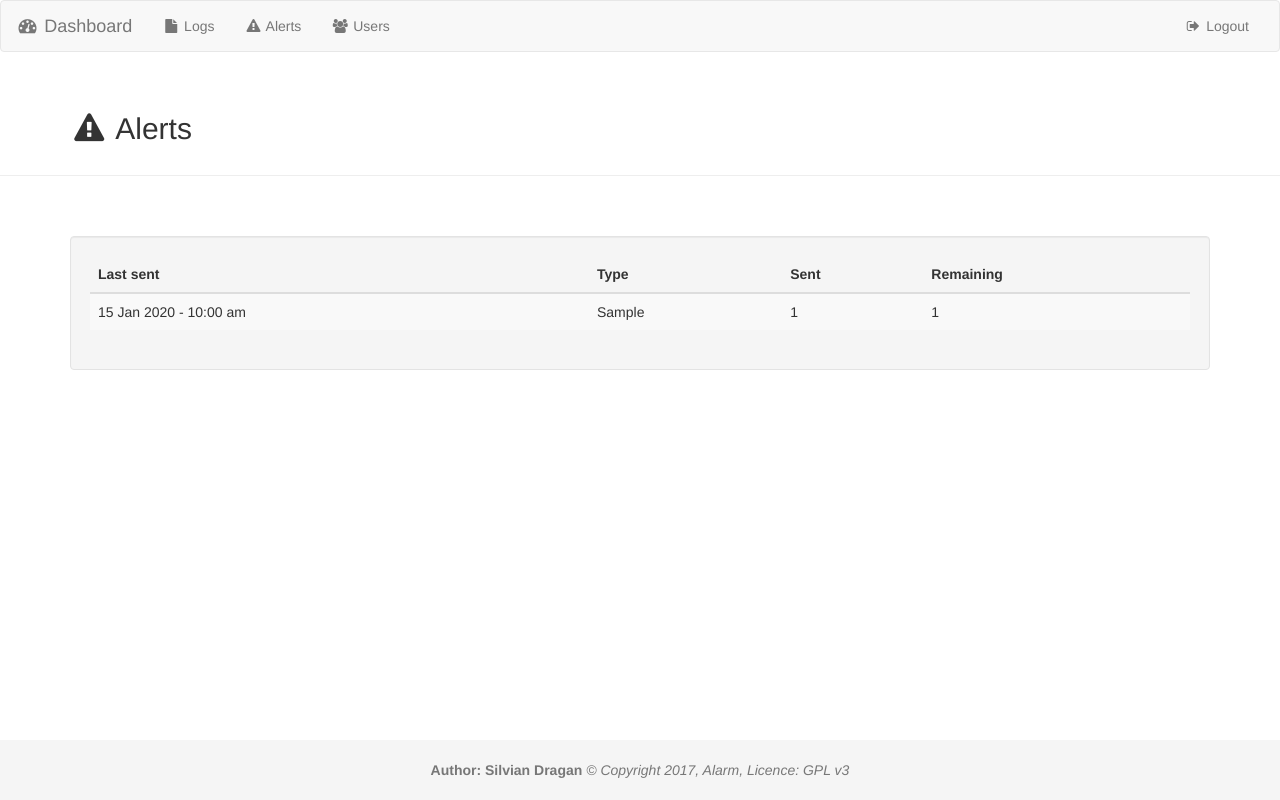
After one commit to Silvian/alarm-service, a Django app: page /alarm/alerts/ in a window 1280 px wide. The commit adds this page. Run offline with Django 3.2, Linux system fonts and the light colour scheme; a user stored in the database is signed in; tables that the repository leaves empty hold one stand-in row (values such as "Sample post"); parts of the project's set-up code (start-up, migrations or seed data) failed here and were passed over; some libraries are stand-ins or nearby versions.

Commit message:
Added and implemented alerts monitoring.

```diff
--- a/alarm/models.py
+++ b/alarm/models.py
@@ -28,12 +28,32 @@ CLIENT_STATUS = (
 
 
 class AlarmStateConfiguration(models.Model):
-    alarm_name = models.CharField(primary_key=True, max_length=20, null=False)
-    alarm_status = models.CharField(max_length=1, choices=ALARM_STATUS)
-    last_notified_time = models.DateTimeField(null=True, blank=True)
-    client_connected_state = models.CharField(max_length=1, choices=CLIENT_STATUS)
-    last_client_connected_time = models.DateTimeField(null=True, blank=True)
-    alarm_message = models.TextField(null=True, blank=True)
+
+    alarm_name = models.CharField(
+        primary_key=True,
+        max_length=20,
+        null=False
+    )
+    alarm_status = models.CharField(
+        max_length=1,
+        choices=ALARM_STATUS
+    )
+    last_notified_time = models.DateTimeField(
+        null=True,
+        blank=True
+    )
+    client_connected_state = models.CharField(
+        max_length=1,
+        choices=CLIENT_STATUS
+    )
+    last_client_connected_time = models.DateTimeField(
+        null=True,
+        blank=True
+    )
+    alarm_message = models.TextField(
+        null=True,
+        blank=True
+    )
 
     def publish(self):
         self.save()
@@ -43,7 +63,12 @@ class AlarmStateConfiguration(models.Model):
 
 
 class Alert(models.Model):
-    type = models.CharField(max_length=10, null=False, default='SMS')
+
+    type = models.CharField(
+        max_length=10,
+        null=False,
+        default='SMS'
+    )
     sent = models.PositiveIntegerField(
         verbose_name='messages sent',
         default=0
@@ -52,33 +77,63 @@ class Alert(models.Model):
         verbose_name=' messages remaining',
         default=0
     )
-    time = models.DateTimeField(null=True, blank=True)
+    time = models.DateTimeField()
+
+    class Meta:
+        get_latest_by = "time"
 
     def publish(self):
         self.time = timezone.now()
         self.save()
 
     def __str__(self):
-        return "{} - {}".format(self.type, self.time)
+        return "{} - {}".format(
+            self.type, self.time
+        )
 
 
 class Log(models.Model):
     time_stamp = models.DateTimeField()
-    door_state = models.CharField(max_length=1, choices=DOOR_STATUS)
-    alarm_state = models.CharField(max_length=1, choices=ALARM_STATUS, blank=True)
-    client_state = models.CharField(max_length=1, choices=CLIENT_STATUS, blank=True)
+    door_state = models.CharField(
+        max_length=1,
+        choices=DOOR_STATUS
+    )
+    alarm_state = models.CharField(
+        max_length=1,
+        choices=ALARM_STATUS,
+        blank=True
+    )
+    client_state = models.CharField(
+        max_length=1,
+        choices=CLIENT_STATUS,
+        blank=True
+    )
 
     def publish(self):
         self.save()
 
     def __str__(self):
-        return self.time_stamp.strftime(settings.DATE_TIME_FORMAT)
+        return self.time_stamp.strftime(
+            settings.DATE_TIME_FORMAT
+        )
 
 
 class UserProfile(models.Model):
-    name = models.CharField(max_length=200, null=False, blank=False)
-    email = models.CharField(max_length=200, null=False, blank=False)
-    mobile = models.CharField(max_length=200, null=False, blank=False)
+    name = models.CharField(
+        max_length=200,
+        null=False,
+        blank=False
+    )
+    email = models.CharField(
+        max_length=200,
+        null=False,
+        blank=False
+    )
+    mobile = models.CharField(
+        max_length=200,
+        null=False,
+        blank=False
+    )
 
     def publish(self):
         self.save()
--- /dev/null
+++ b/alarm/templates/alarm/alerts.html
@@ -0,0 +1,52 @@
+{% extends "alarm/layout.html" %}
+
+{% block heading %}
+
+  <div>
+    <br/>
+    <h2><i class="fa fa-exclamation-triangle fa-fw" aria-hidden="true"></i> Alerts</h2>
+  </div>
+
+{% endblock %}
+
+{% block body %}
+
+  <br/>
+
+  <div id="alerts-empty" class="alert alert-info" role="alert" hidden>
+      <i class="fa fa-info fa-fw" aria-hidden="true"></i>
+      No alerts status to display
+  </div>
+
+  <div id="alerts-error" class="alert alert-danger" role="alert" hidden>
+      <i class="fa fa-exclamation-circle fa-fw" aria-hidden="true"></i>
+      <span id="error-msg">Error:</span>
+  </div>
+
+  <div class="well">
+
+      <table class="table table-striped table-hover" id="alerts">
+      <thead>
+        <tr>
+          <th>Last sent</th>
+          <th>Type</th>
+          <th>Sent</th>
+          <th>Remaining</th>
+        </tr>
+      </thead>
+      <tbody>
+
+      </tbody>
+    </table>
+
+  </div>
+
+{% endblock %}
+
+{% block jsfiles %}
+
+{% load staticfiles %}
+<script src="{% static 'resources/js/alarm.js' %}"></script>
+<script src="{% static 'resources/js/alarm-alerts.js' %}"></script>
+
+{% endblock %}
--- a/alarm/templates/alarm/layout.html
+++ b/alarm/templates/alarm/layout.html
@@ -36,6 +36,7 @@
       <div class="collapse navbar-collapse" id="navbar-collapse">
         <ul class="nav navbar-nav">
           <li><a href="{%url 'alarm:logs' %}"><i class="fa fa-file fa-fw"></i> Logs</a></li>
+          <li><a href="{%url 'alarm:alerts' %}"><i class="fa fa-exclamation-triangle fa-fw"></i> Alerts</a></li>
           <li><a href="{%url 'alarm:users' %}"><i class="fa fa-users fa-fw"></i> Users</a></li>
         </ul>
         <ul class="nav navbar-nav navbar-right">
--- a/alarm/urls.py
+++ b/alarm/urls.py
@@ -13,5 +13,7 @@ urlpatterns = [
     url(r'^logs/', views.logs_view, name='logs'),
     url(r'^config/status/get/', views.get_config_status, name='alarm_status_get'),
     url(r'^config/status/update/', views.update_alarm_status, name='alarm_status_update'),
+    url(r'^alerts/latest/', views.get_alerts_status, name='alerts_latest_status'),
+    url(r'^alerts/', views.alerts_view, name='alerts'),
     url(r'^$', views.index_view, name='dashboard'),
 ]
--- a/alarm/views.py
+++ b/alarm/views.py
@@ -7,7 +7,7 @@ from django.contrib.auth.decorators import login_required
 from django.shortcuts import render, get_object_or_404
 
 from alarm.forms import UserProfileForm, AlarmStateConfigurationForm
-from alarm.models import UserProfile, Log, AlarmStateConfiguration
+from alarm.models import UserProfile, Log, Alert, AlarmStateConfiguration
 
 
 """Views"""
@@ -29,6 +29,11 @@ def logs_view(request):
 @login_required
 def users_view(request):
     return render(request, "alarm/users.html")
+
+
+@login_required
+def alerts_view(request):
+    return render(request, "alarm/alerts.html")
 
 
 @login_required
@@ -111,3 +116,12 @@ def update_alarm_status(request):
         if form.is_valid():
             form.save()
             return HttpResponse(json.dumps(SUCCESS_RESPONSE), content_type='application/json')
+
+
+@login_required
+def get_alerts_status(request):
+    if request.is_ajax:
+        alerts = Alert.objects.latest()
+        data = serializers.serialize("json", [alerts])
+        return HttpResponse(data,
+                            content_type='application/json')
--- a/api/urls.py
+++ b/api/urls.py
@@ -1,6 +1,6 @@
 from django.conf.urls import url, include
 from rest_framework import routers
-from views import UserProfileViewSet, LogViewSet, AlarmStateConfigurationSet
+from views import UserProfileViewSet, LogViewSet, AlertViewSet, AlarmStateConfigurationSet
 
 
 """ Routers provide an easy way of automatically determining the URL conf. """
@@ -9,6 +9,7 @@ from views import UserProfileViewSet, LogViewSet, AlarmStateConfigurationSet
 router = routers.DefaultRouter()
 router.register(r'users', UserProfileViewSet)
 router.register(r'log', LogViewSet)
+router.register(r'alerts', AlertViewSet)
 router.register(r'configuration', AlarmStateConfigurationSet)
 
 urlpatterns = [
--- /dev/null
+++ b/static/resources/js/alarm-alerts.js
@@ -0,0 +1,33 @@
+$(document).ready(function() {
+
+    $('#alerts-empty').hide();
+    $('#alerts tbody').html("");
+
+    $.ajax({
+        type: 'GET',
+        url: '/alarm/alerts/latest/',
+        dataType: 'json',
+        success: function (data) {
+            if(data && data.length > 0) {
+                $('#users-list tbody').html("");
+
+                $.each(data, function(i, item) {
+                    var alert = item.fields;
+                    $('#alerts tbody').append('<tr>' +
+                        '<td>' + getFormattedDateAndTime(new Date (htmlEntities(alert.time))) + '</td>' +
+                        '<td>' + htmlEntities(alert.type) + '</td>' +
+                        '<td>' + htmlEntities(alert.sent) + '</td>' +
+                        '<td>' + htmlEntities(alert.remaining) + '</td>' +
+                    '</tr>');
+                });
+
+            }
+
+            else {
+                $('#alerts-empty').show();
+            }
+
+        }
+    });
+
+});
```
Also changed, not shown: api/serializers.py (+7 -1 lines), api/views.py (+9 -3 lines), alarm/migrations/0003_auto_20170520_1053.py (added).
